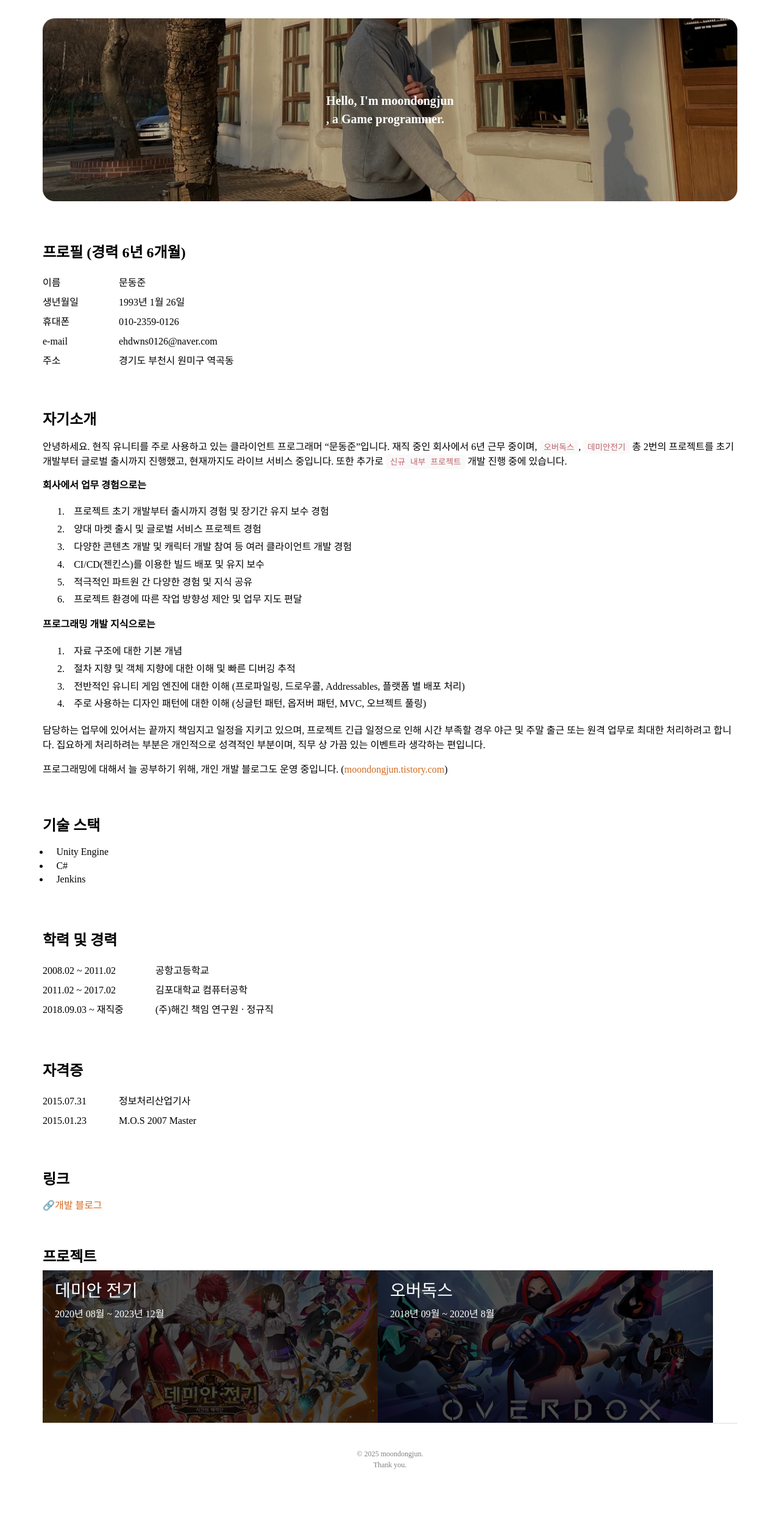
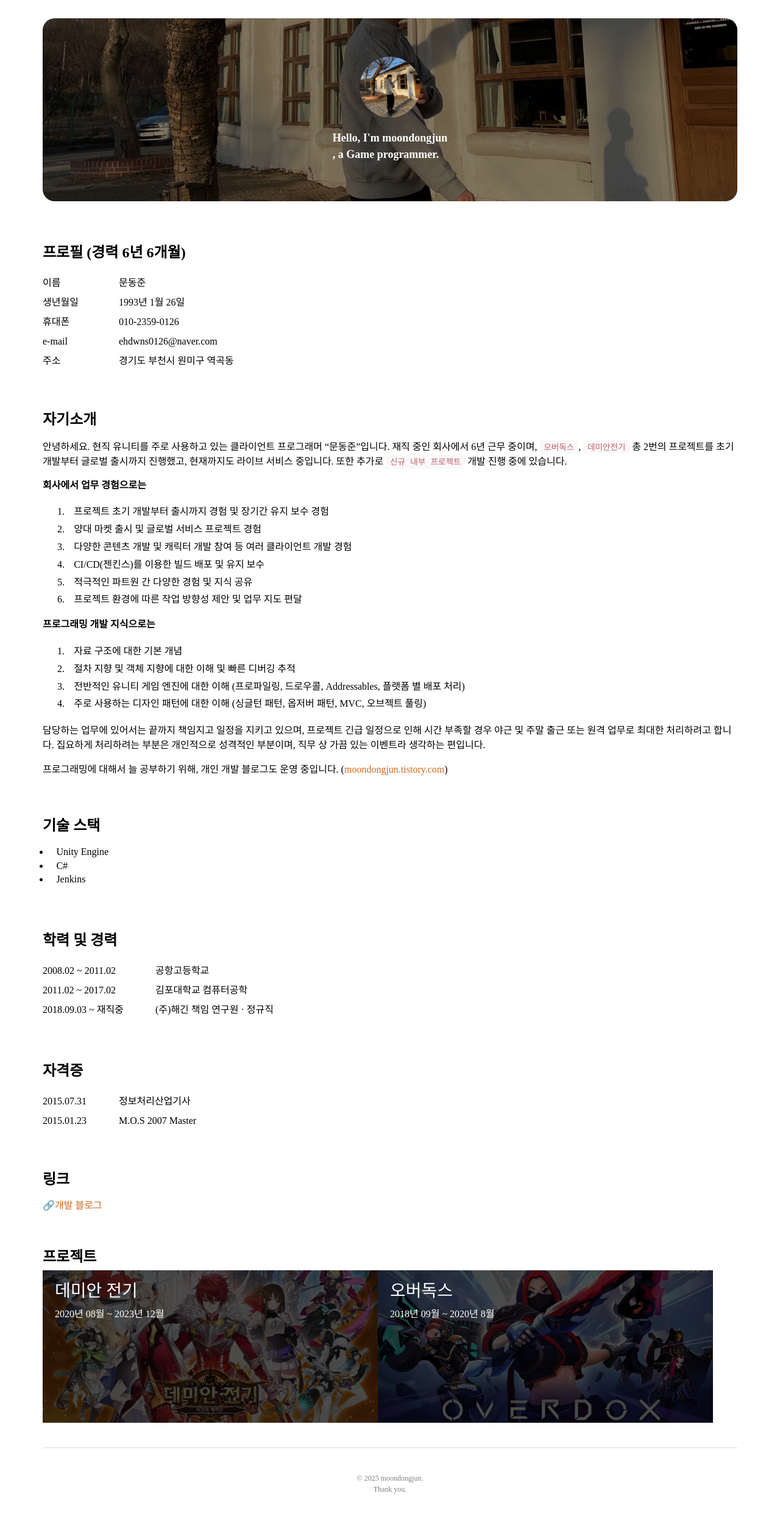
Before and after one commit to MDJ0126/Resume, a Jekyll site: the page built from index.html, in a window 1280 px wide. Shown: the whole page at 61% size. Built offline with Jekyll 4.4.1, drawn with Linux system fonts in a browser that asks for light colours; some web fonts are replaced; before the commit the page ends 2441 px from its top, so only the background shows below that.

Commit message:
디자인 수정

```diff
--- a/_resume/projects.html
+++ b/_resume/projects.html
@@ -15,4 +15,5 @@
         </div>
     </a>
     {% endfor %}
+    <div class="item-end"></div>
 </div>
--- a/_resume/title.html
+++ b/_resume/title.html
@@ -1,6 +1,9 @@
 <div class="title">
     <div class="container">
         <div class="background" style="background-image: url({{ site.baseurl }}/assets/img/picture/title.jpg)"></div>
-        <div class="name">Hello, I'm {{ site.author.name_en }} <br />, a Game programmer.</div>
+        <div class="name">
+            <p><img class="thumbnail" src="{{ site.baseurl }}/assets/img/picture/title.jpg" /></p>
+            <p>Hello, I'm {{ site.author.name_en }}<br  />, a Game programmer.</p>
+        </div>
     </div>
 </div>
--- a/_sass/_base.scss
+++ b/_sass/_base.scss
@@ -98,7 +98,7 @@ footer {
     text-align: center;
 
     hr {
-        margin: 80px auto 40px;
+        margin: 40px auto;
         width: 100%;
     }
 }
--- a/_sass/_projects.scss
+++ b/_sass/_projects.scss
@@ -4,6 +4,10 @@
     }
 
     .item {
+        &-end {
+            clear: both;
+        }
+
         .container {
             position: relative;
             float: left;
--- a/_sass/_title.scss
+++ b/_sass/_title.scss
@@ -1,4 +1,10 @@
 .title {
+
+    * {
+        line-height: 1.5;
+        box-sizing: border-box;
+    }
+
     .container {
         position: relative;
         width: 100%;
@@ -22,20 +28,34 @@
         left: 0;
         right: 0;
         bottom: 0;
-        background-color: rgba(0, 0, 0, 0.3);
+        background-color: rgba(0, 0, 0, 0.5);
         border-radius: 20px;
     }
 
+    .thumbnail {
+        display: block;
+        width: 100px;
+        height: 100px;
+        margin: auto;
+        border-radius: 100%;
+    }
+
     .name {
-        position: absolute;
+        position: relative;
         width: 100%;
         height: 100%;
         color: white;
-        font-size: 20px;
+        font-size: 18px;
         font-weight: bold;
         display: flex;
+        flex-direction: column;
         justify-content: center;
         align-items: center;
+        flex-wrap: wrap;
         cursor: help;
+
+        p {
+            margin: 10px;
+        }
     }
 }
```
